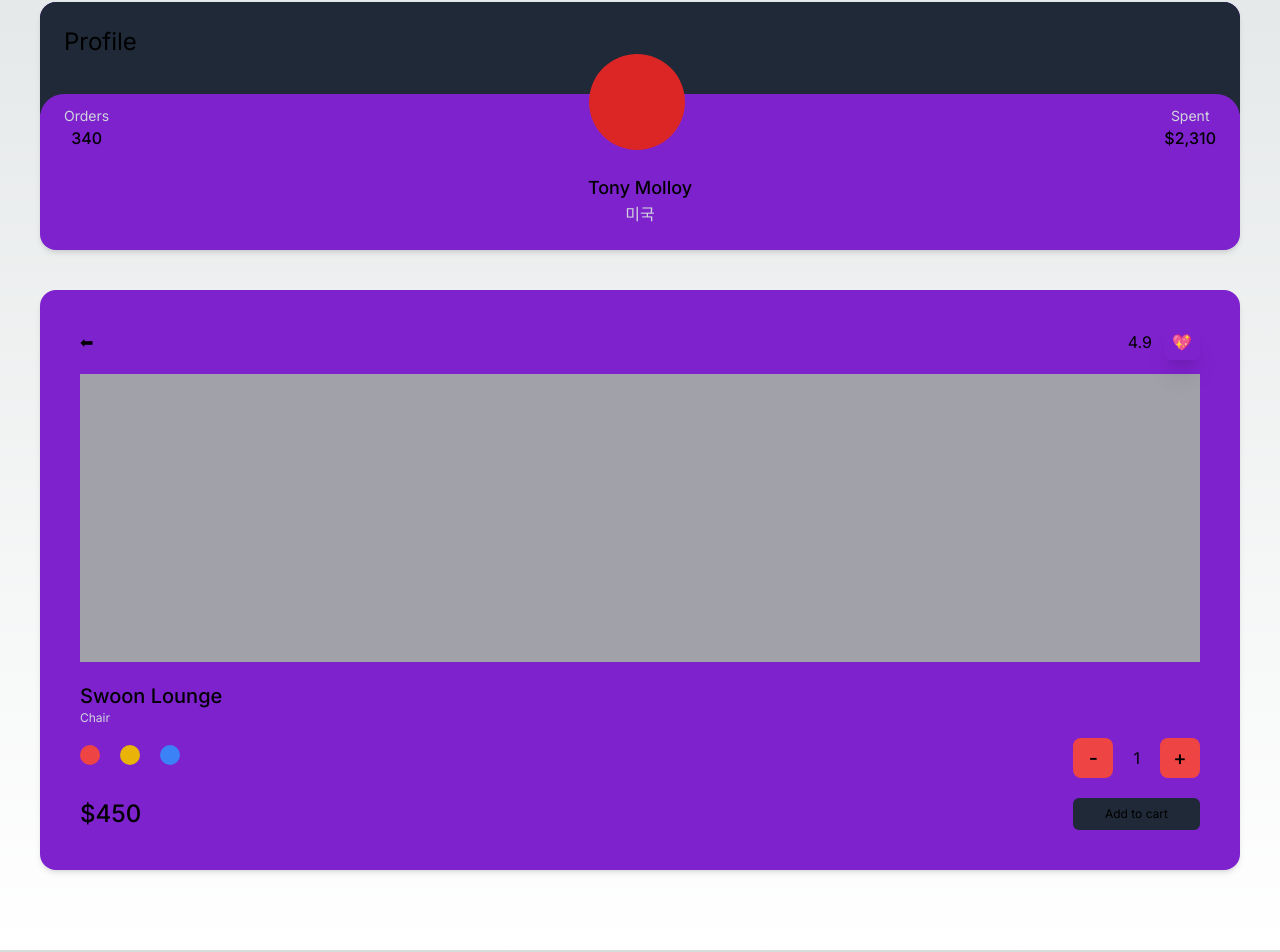
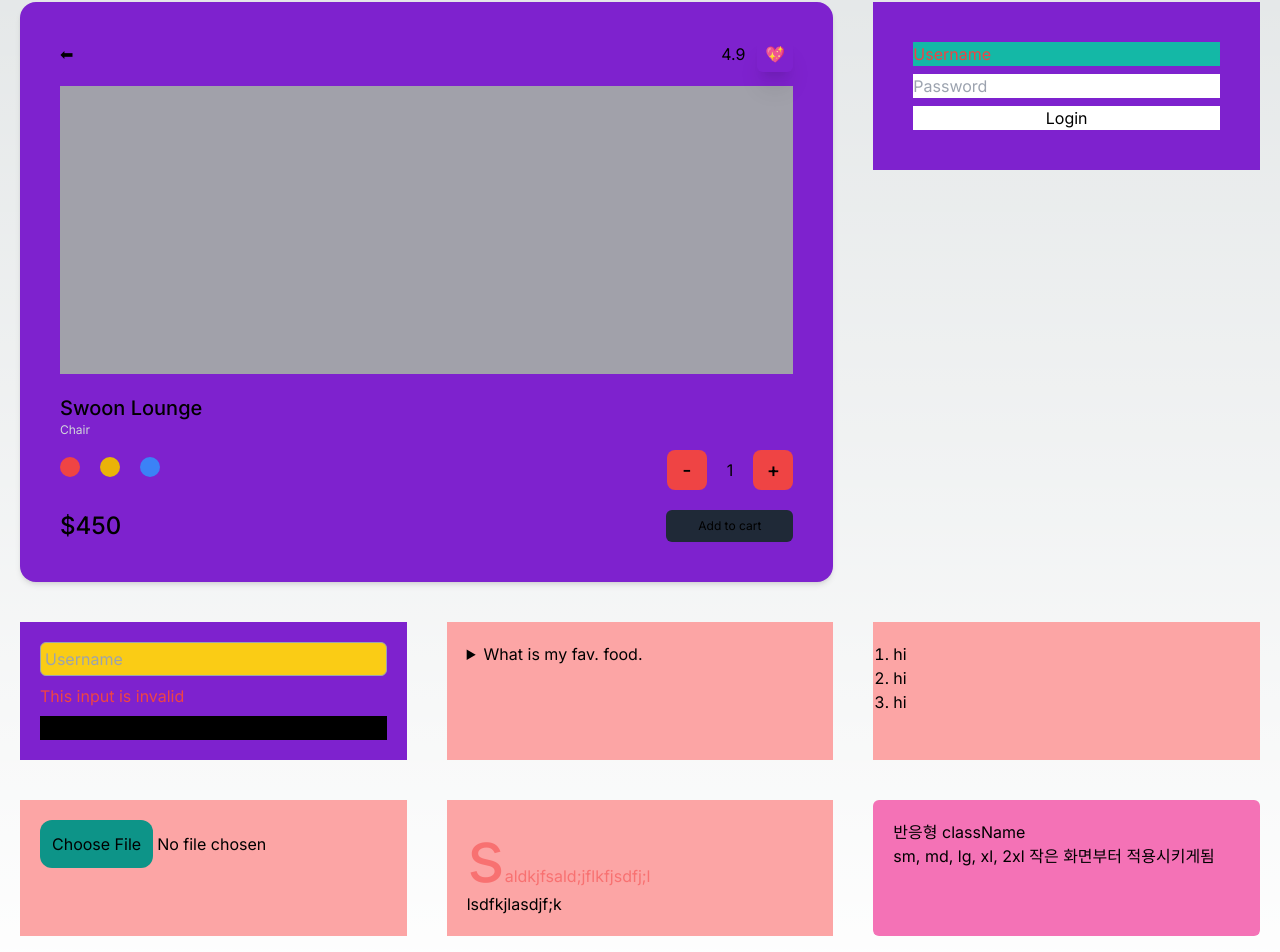
Before and after one commit to nam1554/oh-wts, a Next.js app: page /tutorial in a window 1280 px wide. Shown: the part 592-1544 px from the top of the page. Built offline with nearby package versions, Linux system fonts and the light colour scheme.

Commit message:
tailwindcss tutorial end

```diff
--- a/app/tutorial/page.tsx
+++ b/app/tutorial/page.tsx
@@ -3,8 +3,8 @@ import { NextPage } from "next";
 const Tutorial: NextPage = () => {
   return (
     // <div className="bg-slate-400 py-20 px-10 flex flex-col space-y-5">
-    <div className="py-20 px-10 grid gap-10 min-h-screen">
-      <div className="bg-purple-700 p-6 rounded-2xl shadow-md">
+    <div className="py-20 px-5 grid gap-10 min-h-screen lg:grid-cols-2 xl:grid-cols-3">
+      <div className="bg-purple-700 landscape:bg-yellow-400 p-6 rounded-2xl shadow-md">
         <span className="font-semibold text-3xl">Select Item</span>
         <ul>
           {[1, 2, 3, 4, 5].map((i) => (
@@ -13,7 +13,9 @@ const Tutorial: NextPage = () => {
               //   className="flex justify-between my-2 first:bg-purple-100 last:bg-purple-100 only:bg-red-200"
               className="flex justify-between my-2 odd:bg-purple-200 even:bg-purple-400"
             >
-              <span className="text-gray-300">Grey Chair</span>
+              <span className="text-gray-300 dark:text-red-300">
+                Grey Chair
+              </span>
               <span className="font-semibold">$19</span>
             </div>
           ))}
@@ -61,7 +63,7 @@ const Tutorial: NextPage = () => {
           </div>
         </div>
       </div>
-      <div className="bg-purple-700 p-10 rounded-2xl shadow-md">
+      <div className="bg-purple-700 p-10 rounded-2xl shadow-md lg:col-span-2">
         <div className="flex mb-5 justify-between items-center">
           <span>⬅</span>
           <div className="space-x-3">
@@ -97,6 +99,76 @@ const Tutorial: NextPage = () => {
           </div>
         </div>
       </div>
+      <div>
+        <form className="flex flex-col space-y-2 p-10 bg-purple-700 focus-within:bg-emerald-600">
+          <input
+            type="text"
+            required
+            placeholder="Username"
+            // className="required:border-2 border-yellow-500"
+            // className="invalid:bg-red-500"
+            className="placeholder-shown:bg-teal-500 placeholder:text-red-500"
+          />
+          <input
+            type="password"
+            required
+            placeholder="Password"
+            className="disabled:opacity-0"
+          />
+          <input type="submit" value="Login" className="bg-white" />
+        </form>
+      </div>
+      <div>
+        <form className="flex flex-col space-y-2 p-5 bg-purple-700">
+          <input
+            type="text"
+            required
+            placeholder="Username"
+            className="border p-1 border-gray-400 rounded-md bg-yellow-400 peer"
+          />
+          <span className="peer-invalid:text-red-500 hidden peer-invalid:block">
+            This input is invalid
+          </span>
+          <span className="peer-valid:text-blue-500 hidden peer-valid:block">
+            Awesome username
+          </span>
+          <span className="peer-hover:text-teal-500 hidden peer-hover:block">
+            Hello
+          </span>
+          <input type="submit" value="Login" className="bg-black" />
+        </form>
+      </div>
+      <div className="flex flex-col space-x-2 p-5 bg-red-300">
+        <details className="select-none open:bg-indigo-400">
+          <summary className="cursor-pointer">What is my fav. food.</summary>
+          <span className="selection:bg-indigo-600">김치</span>
+        </details>
+      </div>
+      <div className="flex flex-col space-x-2 p-5 bg-red-300">
+        <ul className="list-decimal">
+          <li>hi</li>
+          <li>hi</li>
+          <li>hi</li>
+        </ul>
+      </div>
+      <div className="flex flex-col space-x-2 p-5 bg-red-300">
+        <input
+          type="file"
+          className="file:cursor-pointer file:transition-colors file:hover:text-red-500 file:hover:bg-white file:border-0 file:rounded-xl file:p-3 file:bg-teal-600"
+        />
+      </div>
+      <div className="flex flex-col space-x-2 p-5 bg-red-300">
+        <p className="first-letter:text-7xl first-line:text-red-400">
+          saldkjfsald;jflkfjsdfj;l
+          <br />
+          lsdfkjlasdjf;k
+        </p>
+      </div>
+      <div className="p-5 rounded-md bg-red-300 sm:bg-yellow-400 md:bg-teal-400 lg:bg-amber-600 xl:bg-pink-400">
+        반응형 className
+        <br />
+        sm, md, lg, xl, 2xl 작은 화면부터 적용시키게됨
+      </div>
     </div>
   );
 };
--- a/tailwind.config.js
+++ b/tailwind.config.js
@@ -1,18 +1,19 @@
 /** @type {import('tailwindcss').Config} */
 module.exports = {
   content: [
-    './pages/**/*.{js,ts,jsx,tsx,mdx}',
-    './components/**/*.{js,ts,jsx,tsx,mdx}',
-    './app/**/*.{js,ts,jsx,tsx,mdx}',
+    "./pages/**/*.{js,ts,jsx,tsx,mdx}",
+    "./components/**/*.{js,ts,jsx,tsx,mdx}",
+    "./app/**/*.{js,ts,jsx,tsx,mdx}",
   ],
   theme: {
     extend: {
       backgroundImage: {
-        'gradient-radial': 'radial-gradient(var(--tw-gradient-stops))',
-        'gradient-conic':
-          'conic-gradient(from 180deg at 50% 50%, var(--tw-gradient-stops))',
+        "gradient-radial": "radial-gradient(var(--tw-gradient-stops))",
+        "gradient-conic":
+          "conic-gradient(from 180deg at 50% 50%, var(--tw-gradient-stops))",
       },
     },
   },
+  darkMode: "media", //class
   plugins: [],
-}
+};
```
